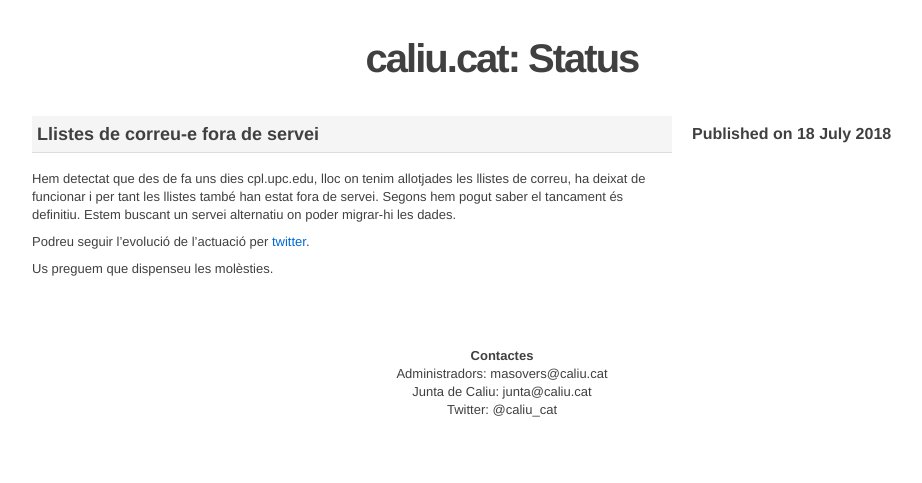
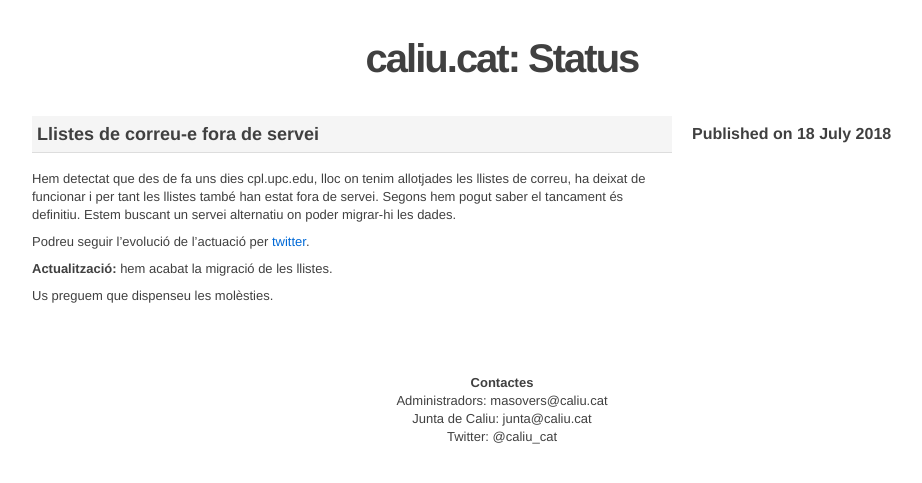
Before and after one commit to caliu/status, a Jekyll site: the page built from _posts/2018/2018-07-18-llistes-de-correu.md, in a window 1280 px wide. Shown: the top 483 px of the page, without its empty margins (138-1060 px from the left). Built offline with Jekyll 4.4.1, drawn with Linux system fonts in a browser that asks for light colours.

Commit message:
Update 2018-07-18-llistes-de-correu.md

```diff
--- a/_posts/2018/2018-07-18-llistes-de-correu.md
+++ b/_posts/2018/2018-07-18-llistes-de-correu.md
@@ -7,4 +7,6 @@ Hem detectat que des de fa uns dies cpl.upc.edu, lloc on tenim allotjades les ll
 
 Podreu seguir l’evolució de l’actuació per [twitter](https://twitter.com/caliu_cat).
 
+**Actualització:** hem acabat la migració de les llistes.
+
 Us preguem que dispenseu les molèsties.
```
